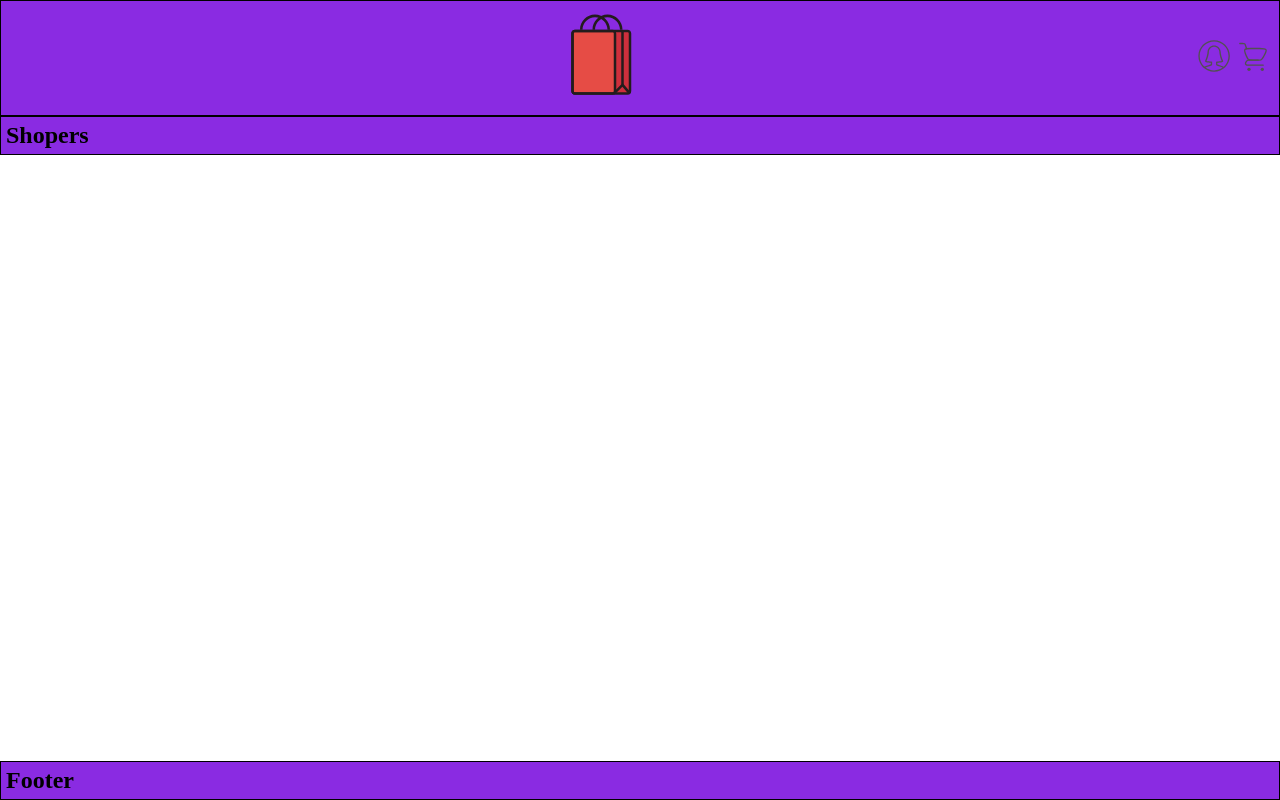
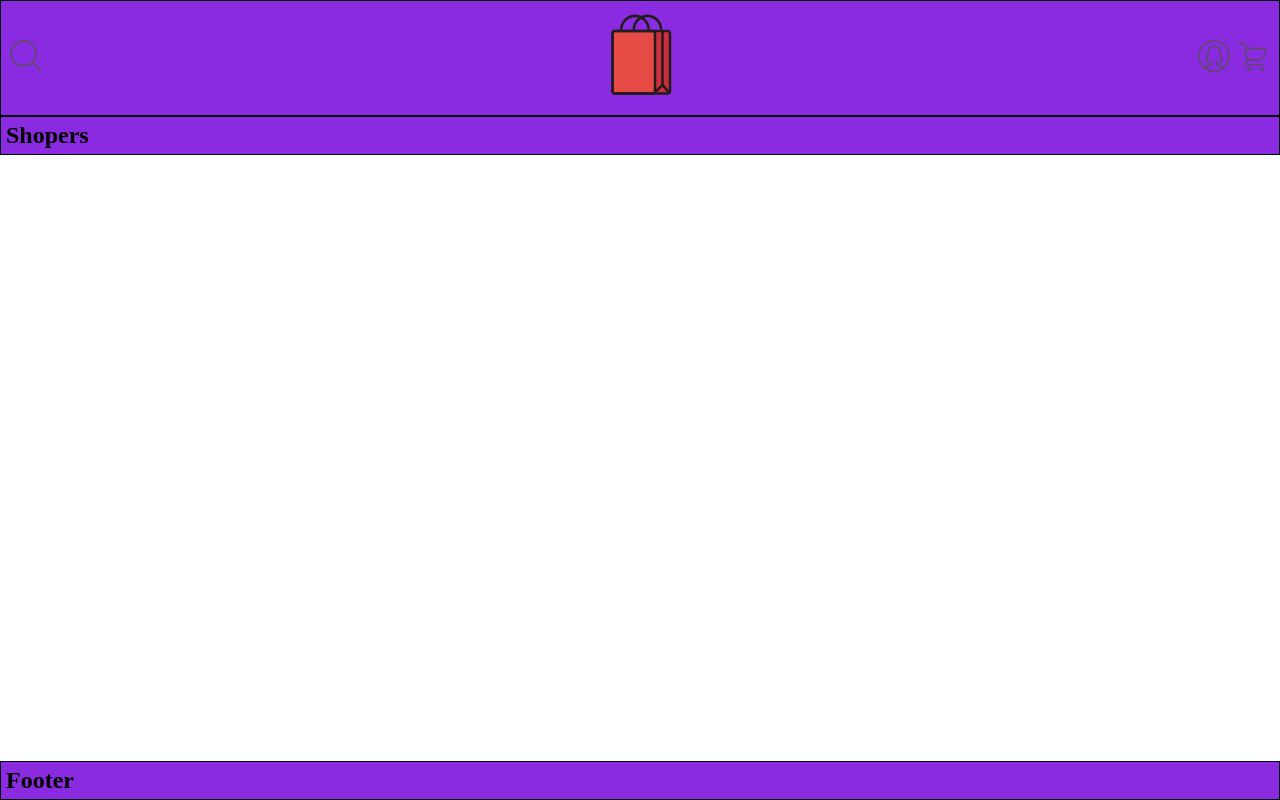
Before and after one commit to Makar90/business-of-the-future, a React (Create React App) app in the folder front/: page / in a window 1280 px wide. Built offline with nearby package versions, Linux system fonts and the light colour scheme.

Commit message:
parts site

```diff
--- a/front/src/common/Header/Header.jsx
+++ b/front/src/common/Header/Header.jsx
@@ -66,6 +66,16 @@ export default function Header() {
                     <div className="header__middle-left">
                         {/* <Headericon icon_name="Search" route_link="/search"/>
                         <Headericon icon_name=""/>  */}
+                        <Link to='/search'>
+                            <div className="header__middle-right-login
+                                            header__icon">
+                                {header_icons_svg.search}
+                            </div>
+                        </Link>
+                        <div className="header__middle-right-login
+                                            header__icon header__icon--null">
+                                {header_icons_svg.search}
+                        </div>
                     </div>
 
                     <div className="header__middle-center">
--- a/front/src/common/Header/header.scss
+++ b/front/src/common/Header/header.scss
@@ -37,7 +37,8 @@
             color:orange;
             }
     }
-    &__icon--fake svg{
+    &__icon--null svg{
+        visibility: hidden;
         &:hover{
             cursor:auto;
             }
```
